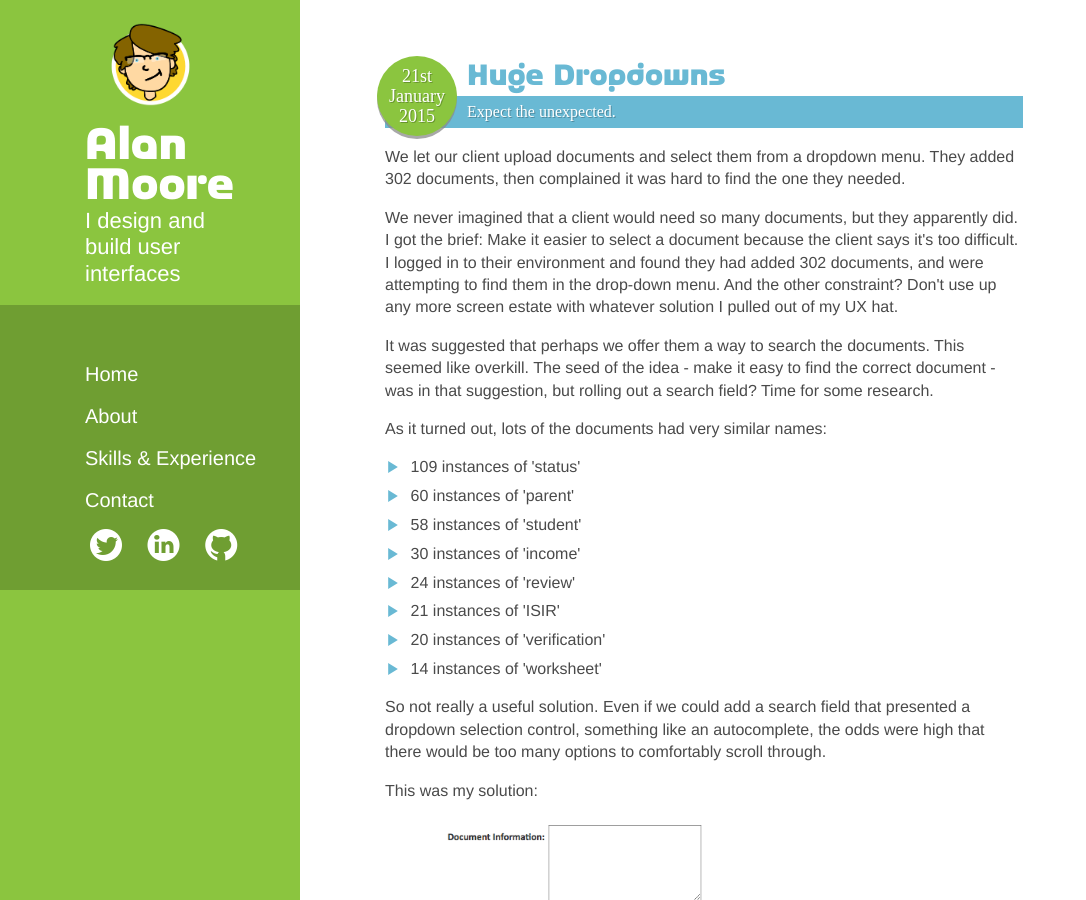
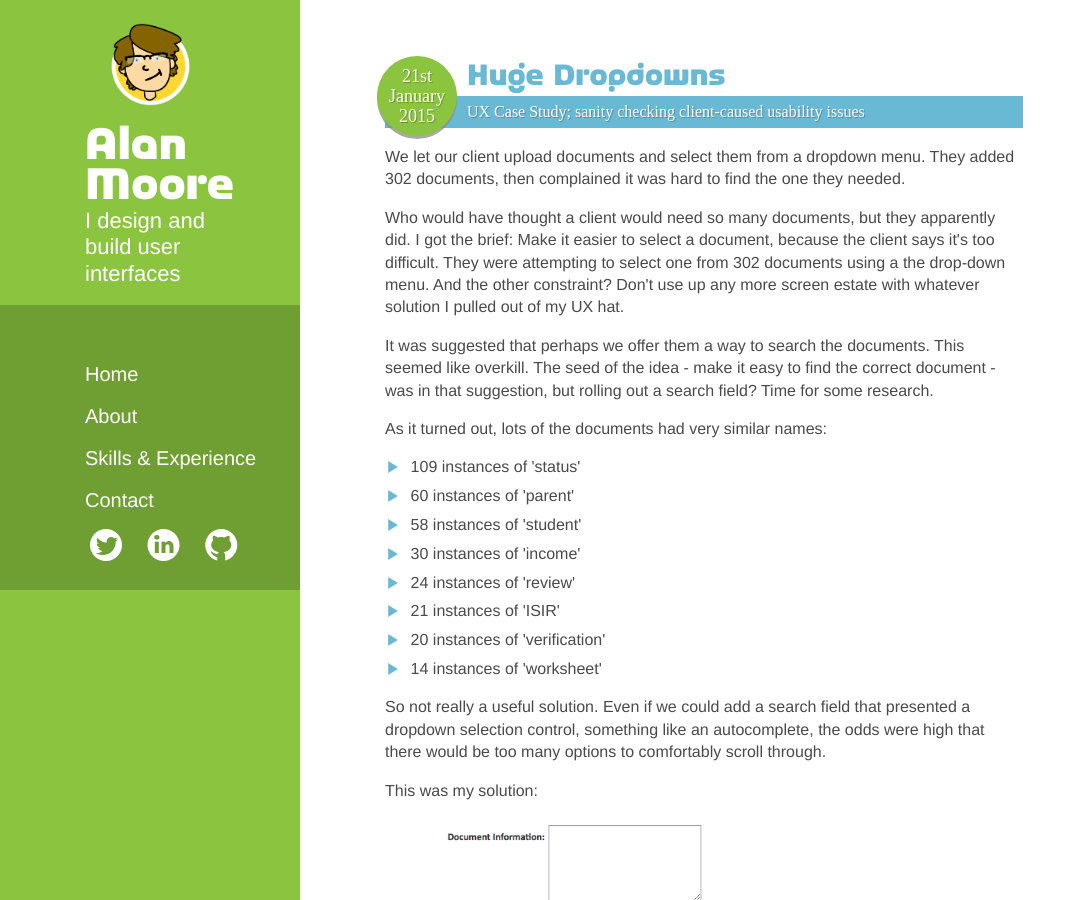
Before and after one commit to alanmoore/alanmoore.github.io, a Jekyll site: the page built from _posts/2015-01-21-huge-dropdowns.html, in a window 1280 px wide and 900 px high. Shown: the whole window, without its empty margins (0-1086 px from the left). Built offline with Jekyll 4.4.1, drawn with Linux system fonts in a browser that asks for light colours; nearby versions of some CDN libraries; some web fonts are replaced.

Commit message:
Some content changes

```diff
--- a/_posts/2014-03-27-a-front-end-philosophy.html
+++ b/_posts/2014-03-27-a-front-end-philosophy.html
@@ -16,7 +17,7 @@ intro:          My approach to coding, circa March 2014
 <p>That document is somewhere deep in the PBS intranet, and sharing it would likely result in me
     being shot by someone from Downton Abbey or Sesame Street. I do, however, have my original notes
     to hand, and I thought I might share them with the world, once they've been sanitised.</p>
-<!--more-->
+
 <h3 class="title">A development philosophy </h3>
 <h4 class="subtitle">LESS</h4>
 <p>Create a separate .less file for each major section the the site. Currently, there is a
--- a/_posts/2014-08-01-wide-tables-on-small-screens copy.html
+++ b/_posts/2014-08-01-wide-tables-on-small-screens copy.html
@@ -7,7 +7,7 @@ permalink: 		wide-tables-on-small-screens
 type:			post
 link: 			https://jsfiddle.net/alan_moore_regent/G3E6c/embedded/result/
 site_name:		JSfiddle Result
-subtitle: 		An 11 column table on a 320px screen?
+subtitle: 		UX Case Study; large datasets on mobile screens
 intro: 			A concept for responsive tables.
 ---
 
--- a/_posts/2014-11-30-complex-filtering.html
+++ b/_posts/2014-11-30-complex-filtering.html
@@ -7,7 +7,7 @@ permalink: 		complex-filtering
 type:			post
 link: 			http://jsfiddle.net/alan_moore_regent/ejggvLj0/result/
 site_name:		JSfiddle Result
-subtitle: 		When regular grid filters just won't do
+subtitle: 		UX Case Study; filtering large data sets
 intro: 			A concept for filtering large data tables displayed as grids.
 excerpt_separator: <!--more-->
 ---
--- a/_posts/2015-01-21-huge-dropdowns.html
+++ b/_posts/2015-01-21-huge-dropdowns.html
@@ -5,15 +5,14 @@ date:   		2015-01-21 08:45
 month: 			"21st January 2015"
 permalink: 		huge-dropdowns
 type:			post
-subtitle: 		Expect the unexpected.
+subtitle: 		UX Case Study; sanity checking client-caused usability issues
 intro: 			We let our client upload documents and select them from a dropdown menu. They added 302 documents, then complained it was hard to find the one they needed.
 ---
 
-<p>We never imagined that a client would need so many documents, but they apparently did. I got the
-	brief: <em>Make it easier to select a document because the client says it's too difficult.</em>
-	I logged in to their environment and found they had added 302 documents, and were attempting to
-	find them in the drop-down menu. And the other constraint? Don't use up any more screen estate
-	with whatever solution I pulled out of my UX hat. </p>
+<p>Who would have thought a client would need so many documents, but they apparently did. I got the
+	brief: <em>Make it easier to select a document, because the client says it's too difficult.</em>
+	They were attempting to select one from 302 documents using a the drop-down menu. And the other
+	constraint? Don't use up any more screen estate with whatever solution I pulled out of my UX hat. </p>
 <!--more-->
 <p>It was suggested that perhaps we offer them a way to search the documents. This seemed like
 	overkill. The seed of the idea - make it easy to find the correct document - was in that
--- a/_posts/2015-03-07-back-to-the-essence.html
+++ b/_posts/2015-03-07-back-to-the-essence.html
@@ -5,14 +5,14 @@ date:   		2015-03-17 08:45
 month: 			"17th March 2015"
 permalink: 		back-to-the-essence
 type:			post
-subtitle: 		This is what it's all about
+subtitle: 		Blog Post
 intro: 			Why I switched from a dynamic, database driven custom CMS to a system of plain text files containing HTML.
-excerpt_separator: <!--more-->
 ---
+<!--more-->
 <p>I've just rebuilt this site in the closest form I can comfortably get to old-fashioned HTML files:
 	Jekyll, some HTML templates, some minimal SASS and a whole bunch of text files. I can work
 	faster, with minimal set up, from almost anywhere. It wasn't supposed to be this way. </p>
-<!--more-->
+
 <p>During my last 6 months at Erickson Living, we were hunting for a CMS. My preferred idea, having
 	worked on the live site for 12 months and crafted it very carefully in then-new responsive
 	HTML5 and CSS3, was to find a solution that would allow us to break apart the static HTML pages
```
Also changed, not shown: other parts of _posts/2014-03-27-a-front-end-philosophy.html (+2 -1 lines), 1 other file.
